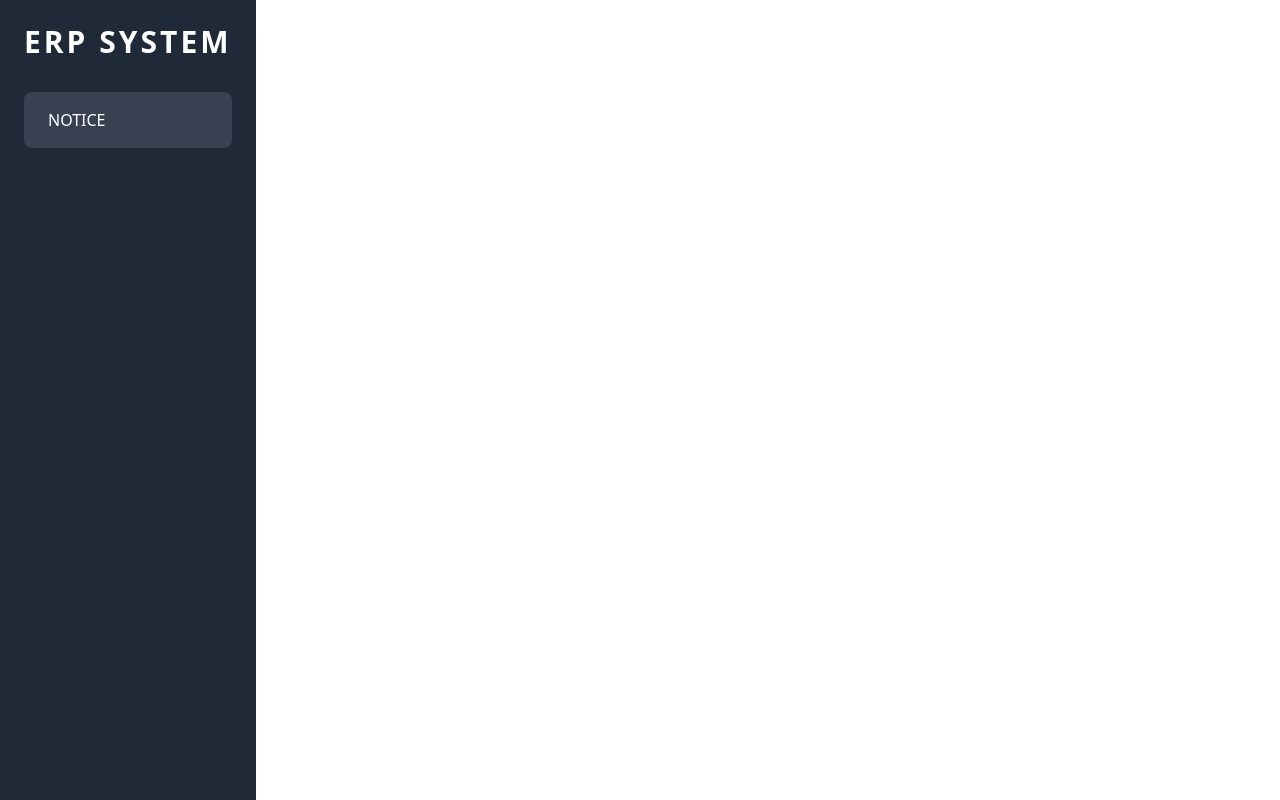
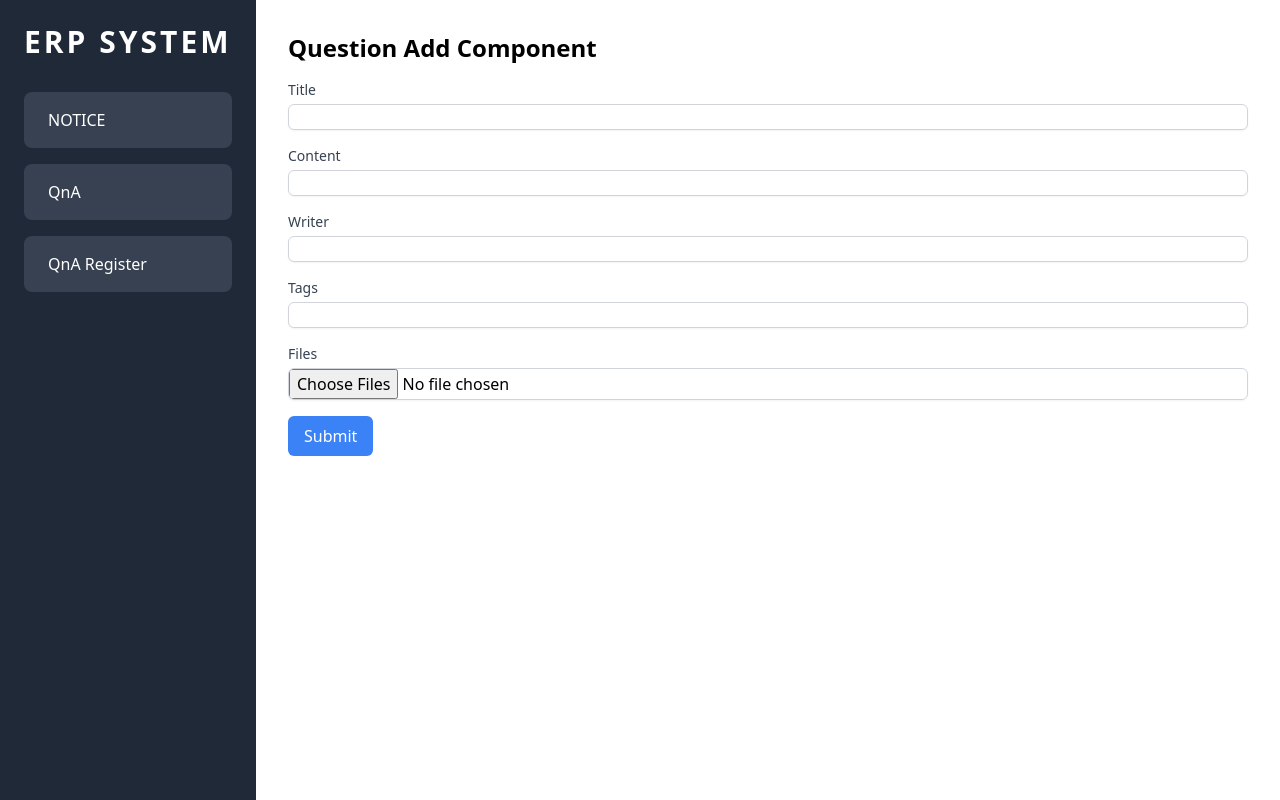
Before and after one commit to swleeSTrain/sunbong_admin, a Vue app: page /qna/question/add in a window 1280 px wide. Built offline with nearby package versions, Linux system fonts and the light colour scheme.

Commit message:
feat: 등록, sweetalert2 추가

```diff
--- a/package.json
+++ b/package.json
@@ -13,6 +13,7 @@
     "axios": "^1.7.5",
     "bootstrap": "^5.3.3",
     "pinia": "^2.2.2",
+    "sweetalert2": "^11.12.4",
     "vue": "^3.4.37",
     "vue-router": "^4.4.3"
   },
--- a/src/App.vue
+++ b/src/App.vue
@@ -11,6 +11,12 @@ import { ref } from 'vue'
         <!-- RouterLink로 링크를 연결 -->
         <RouterLink to="/notice/list" class="block py-4 px-6 text-white bg-gray-700 hover:bg-gray-600 hover:shadow-lg transition duration-300 rounded-lg">
           NOTICE
+        </RouterLink>
+        <RouterLink to="/qna/question/list" class="block py-4 px-6 text-white bg-gray-700 hover:bg-gray-600 hover:shadow-lg transition duration-300 rounded-lg">
+          QnA
+        </RouterLink>
+        <RouterLink to="/qna/question/add" class="block py-4 px-6 text-white bg-gray-700 hover:bg-gray-600 hover:shadow-lg transition duration-300 rounded-lg">
+          QnA Register
         </RouterLink>
 <!--        <RouterLink to="/sales-management" class="block py-4 px-6 text-white bg-gray-700 hover:bg-gray-600 hover:shadow-lg transition duration-300 rounded-lg">-->
 <!--          QNA-->
--- a/src/apis/QnaAPI.js
+++ b/src/apis/QnaAPI.js
@@ -13,18 +13,25 @@ export const getListQuestion = async (page) => {
     return res.data;
 };
 
+// 질문 등록
+export const postAddQuestion = async (formData) => {
+    try {
+        const res = await axios.post(`${hostQuestion}/add`, formData, {
+            headers: {
+                'Content-Type': 'multipart/form-data'
+            }
+        });
+        return res.data;
+    } catch (error) {
+        console.error('Error posting question:', error);
+        throw error;
+    }
+};
+
 // // 조회
 // export const getReadQuestion = async (qno) => {
 //
 //     const res = await axios.get(`${hostQuestion}/${qno}`)
-//
-//     return res.data
-// }
-//
-// // 질문 등록
-// export const postAddQuestion = async (obj) => {
-//
-//     const res = await axios.post(`${hostQuestion}/add`, obj)
 //
 //     return res.data
 // }
--- a/src/components/qna/QuestionAddComponent.vue
+++ b/src/components/qna/QuestionAddComponent.vue
@@ -1,11 +1,128 @@
-<script setup>
+<template>
+  <div class="container mx-auto">
+    <h1 class="text-2xl font-bold mb-4">Question Add Component</h1>
 
-</script>
+    <form @submit.prevent="handleSubmit" enctype="multipart/form-data">
+      <div class="mb-4">
+        <label for="title" class="block text-sm font-medium text-gray-700">Title</label>
+        <input
+            v-model="form.title"
+            type="text"
+            id="title"
+            class="mt-1 block w-full border border-gray-300 rounded-md shadow-sm focus:ring focus:ring-opacity-50"
+            required
+        />
+      </div>
 
-<template>
+      <div class="mb-4">
+        <label for="content" class="block text-sm font-medium text-gray-700">Content</label>
+        <input
+            v-model="form.content"
+            type="text"
+            id="content"
+            class="mt-1 block w-full border border-gray-300 rounded-md shadow-sm focus:ring focus:ring-opacity-50"
+            required
+        />
+      </div>
 
+      <div class="mb-4">
+        <label for="writer" class="block text-sm font-medium text-gray-700">Writer</label>
+        <input
+            v-model="form.writer"
+            type="text"
+            id="writer"
+            class="mt-1 block w-full border border-gray-300 rounded-md shadow-sm focus:ring focus:ring-opacity-50"
+            required
+        />
+      </div>
+
+      <div class="mb-4">
+        <label for="tags" class="block text-sm font-medium text-gray-700">Tags</label>
+        <input
+            v-model="form.tags"
+            type="text"
+            id="tags"
+            class="mt-1 block w-full border border-gray-300 rounded-md shadow-sm focus:ring focus:ring-opacity-50"
+        />
+      </div>
+
+      <div class="mb-4">
+        <label for="files" class="block text-sm font-medium text-gray-700">Files</label>
+        <input
+            ref="fileInput"
+            type="file"
+            id="files"
+            class="mt-1 block w-full border border-gray-300 rounded-md shadow-sm focus:ring focus:ring-opacity-50"
+            multiple
+        />
+      </div>
+
+      <button
+          type="submit"
+          class="px-4 py-2 bg-blue-500 text-white rounded-md hover:bg-blue-600"
+      >
+        Submit
+      </button>
+    </form>
+  </div>
 </template>
 
-<style scoped>
+<script setup>
+import { ref } from 'vue';
+import { postAddQuestion } from '../../apis/QnaAPI.js';
+import { useRouter } from 'vue-router';
+import Swal from 'sweetalert2';
 
-</style>
+const router = useRouter();
+
+// Form 데이터를 저장할 객체
+const form = ref({
+  title: '',
+  content: '',
+  writer: '',
+  tags: ''
+});
+
+// 파일 입력을 참조하는 변수
+const fileInput = ref(null);
+
+// Form 제출 핸들러
+const handleSubmit = async () => {
+  const formData = new FormData();
+  formData.append('title', form.value.title);
+  formData.append('content', form.value.content);
+  formData.append('writer', form.value.writer);
+  formData.append('tags', form.value.tags);
+
+  // 선택한 파일 추가
+  const files = fileInput.value.files;
+  if (files) {
+    for (let i = 0; i < files.length; i++) {
+      formData.append('files', files[i]);
+    }
+  }
+
+  try {
+    const response = await postAddQuestion(formData);
+    console.log('Question added:', response);
+
+    // 성공 알림 표시 후 리다이렉트
+    Swal.fire({
+      icon: 'success',
+      title: '작성 완료 !!!',
+      text: '질문이 성공적으로 등록되었습니다.',
+    }).then(() => {
+      router.push("/qna/question/list"); // 등록 완료 후 질문 목록으로 리다이렉트
+    });
+
+  } catch (error) {
+    console.error('Failed to add question:', error);
+
+    Swal.fire({
+      icon: 'error',
+      title: '오류 발생',
+      text: '질문을 등록하는 도중 오류가 발생했습니다.',
+    });
+  }
+};
+</script>
--- a/src/components/qna/QuestionListComponent.vue
+++ b/src/components/qna/QuestionListComponent.vue
@@ -1,17 +1,19 @@
 <template>
-  <h1>Question List Component</h1>
+  <h1 class="text-2xl font-bold mb-4">Question List Component</h1>
 
   <!-- 질문 목록 출력 -->
-  <ul>
-    <li v-for="question in questionList" :key="question.qno">
-      {{ question.title }} - {{ question.writer }} - {{ question.createdDate }}
+  <ul class="list-none p-0">
+    <li v-for="question in questionList" :key="question.qno" class="py-2 border-b border-gray-300">
+      <span class="font-medium">{{ question.title }}</span>
+      <span class="text-sm text-gray-500"> - {{ question.writer }}</span>
+      <span class="text-xs text-gray-400"> - {{ question.createdDate }}</span>
     </li>
   </ul>
 </template>
 
 <script setup>
-import {ref, onMounted} from 'vue';
-import {getListQuestion} from '../../apis/QnaAPI.js';
+import { ref, onMounted } from 'vue';
+import { getListQuestion } from '../../apis/QnaAPI.js';
 
 // 질문 리스트를 저장할 ref 변수
 const questionList = ref([]);
@@ -27,19 +29,3 @@ onMounted(async () => {
   }
 });
 </script>
-
-<style scoped>
-ul {
-  list-style-type: none;
-  padding: 0;
-}
-
-li {
-  padding: 10px;
-  border-bottom: 1px solid #ccc;
-}
-
-li:last-child {
-  border-bottom: none;
-}
-</style>
```
Also changed, not shown: 1 other file (tests, documents, lock files or other folders).
